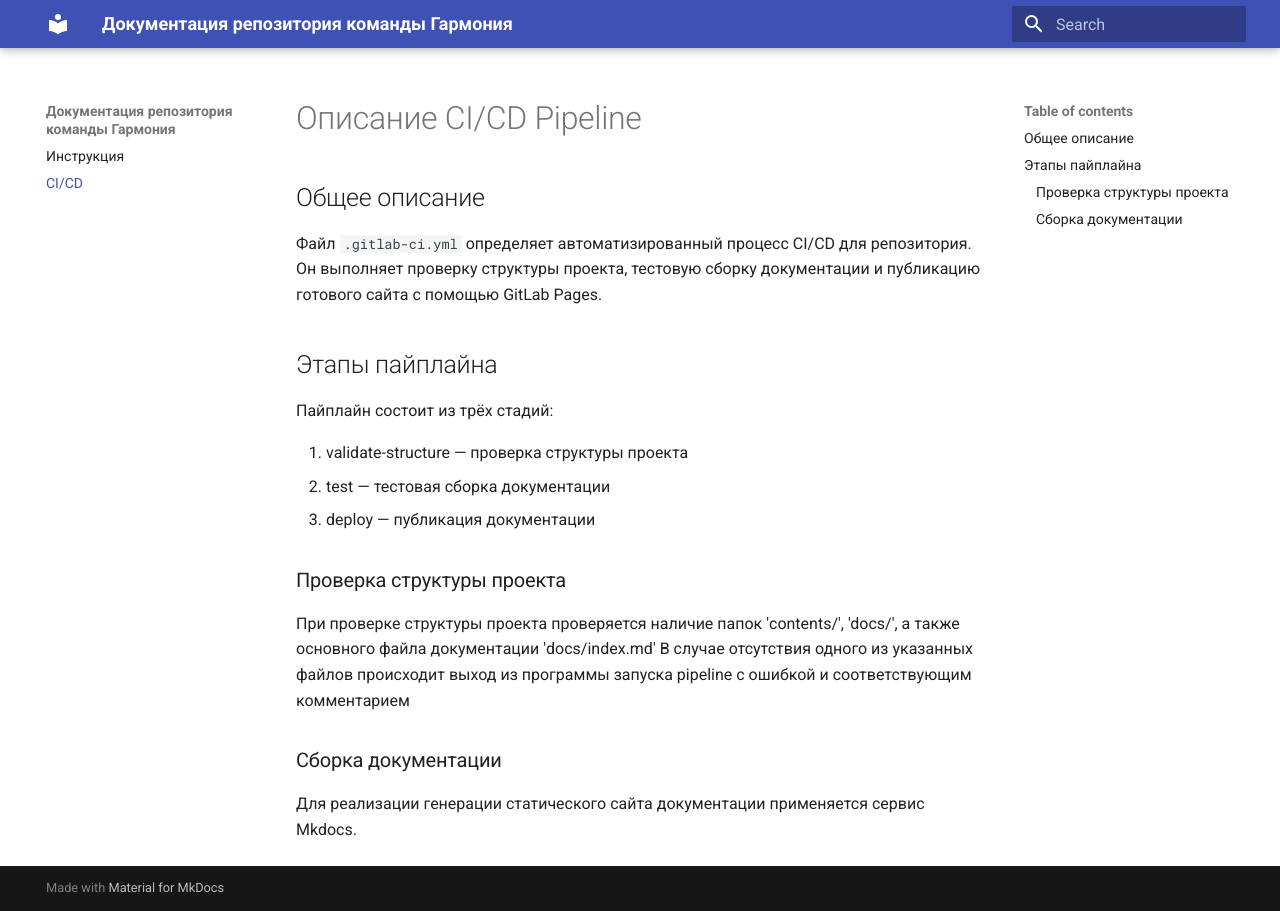
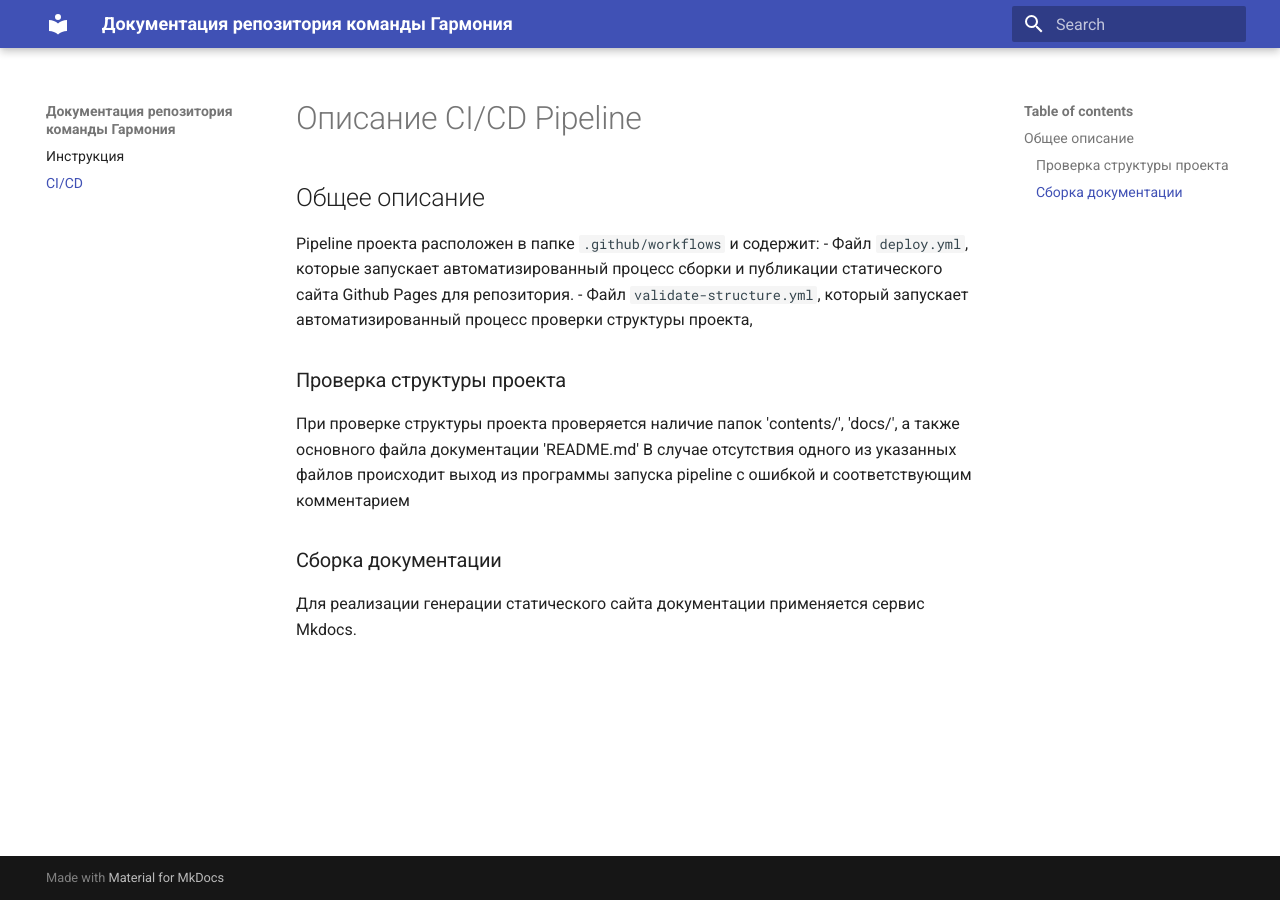
Before and after one commit to harmony249/project-hse, an MkDocs documentation site: the page built from docs/ci-cd.md, in a window 1280 px wide. Built offline with MkDocs 1.6.1 and Material for MkDocs 9.7.7, drawn with Linux system fonts in a browser that asks for light colours.

Commit message:
feat: updated CI/CD page data

```diff
--- a/docs/ci-cd.md
+++ b/docs/ci-cd.md
@@ -1,18 +1,12 @@
 # Описание CI/CD Pipeline
 
 ## Общее описание
-Файл `.gitlab-ci.yml` определяет автоматизированный процесс CI/CD для репозитория. Он выполняет проверку структуры проекта, тестовую сборку документации и публикацию готового сайта с помощью GitLab Pages.
-
-## Этапы пайплайна
-
-Пайплайн состоит из трёх стадий:
-
-1. validate-structure — проверка структуры проекта
-2. test — тестовая сборка документации
-3. deploy — публикация документации
+Pipeline проекта расположен в папке `.github/workflows` и содержит:
+- Файл `deploy.yml`, которые запускает автоматизированный процесс сборки и публикации статического сайта Github Pages для репозитория.
+- Файл `validate-structure.yml`, который запускает автоматизированный процесс проверки структуры проекта,
 
 ### Проверка структуры проекта
-При проверке структуры проекта проверяется наличие папок 'contents/', 'docs/', а также основного файла документации 'docs/index.md'
+При проверке структуры проекта проверяется наличие папок 'contents/', 'docs/', а также основного файла документации 'README.md'
 В случае отсутствия одного из указанных файлов происходит выход из программы запуска pipeline с ошибкой и соответствующим комментарием
 
 ### Сборка документации
```
